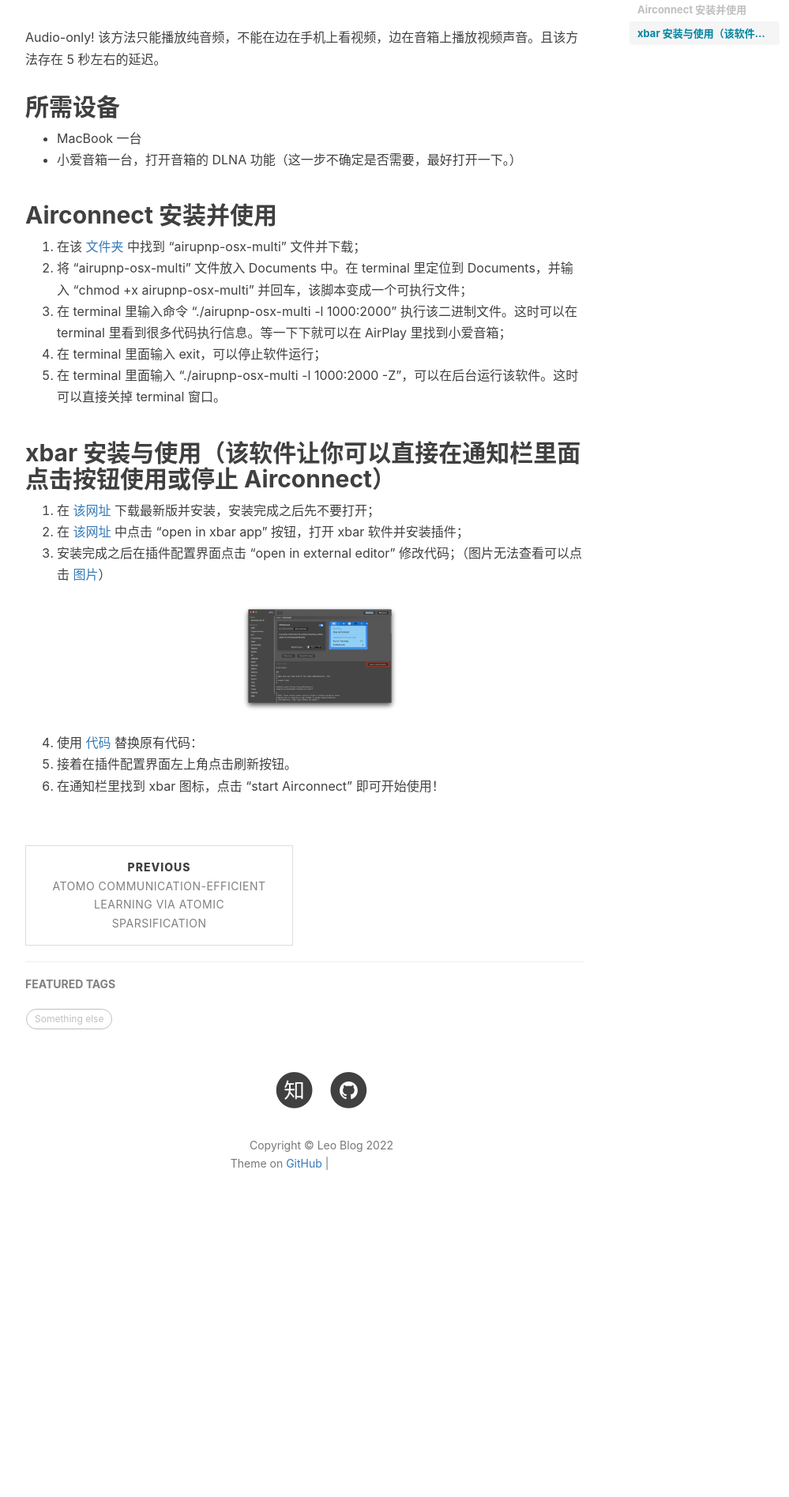
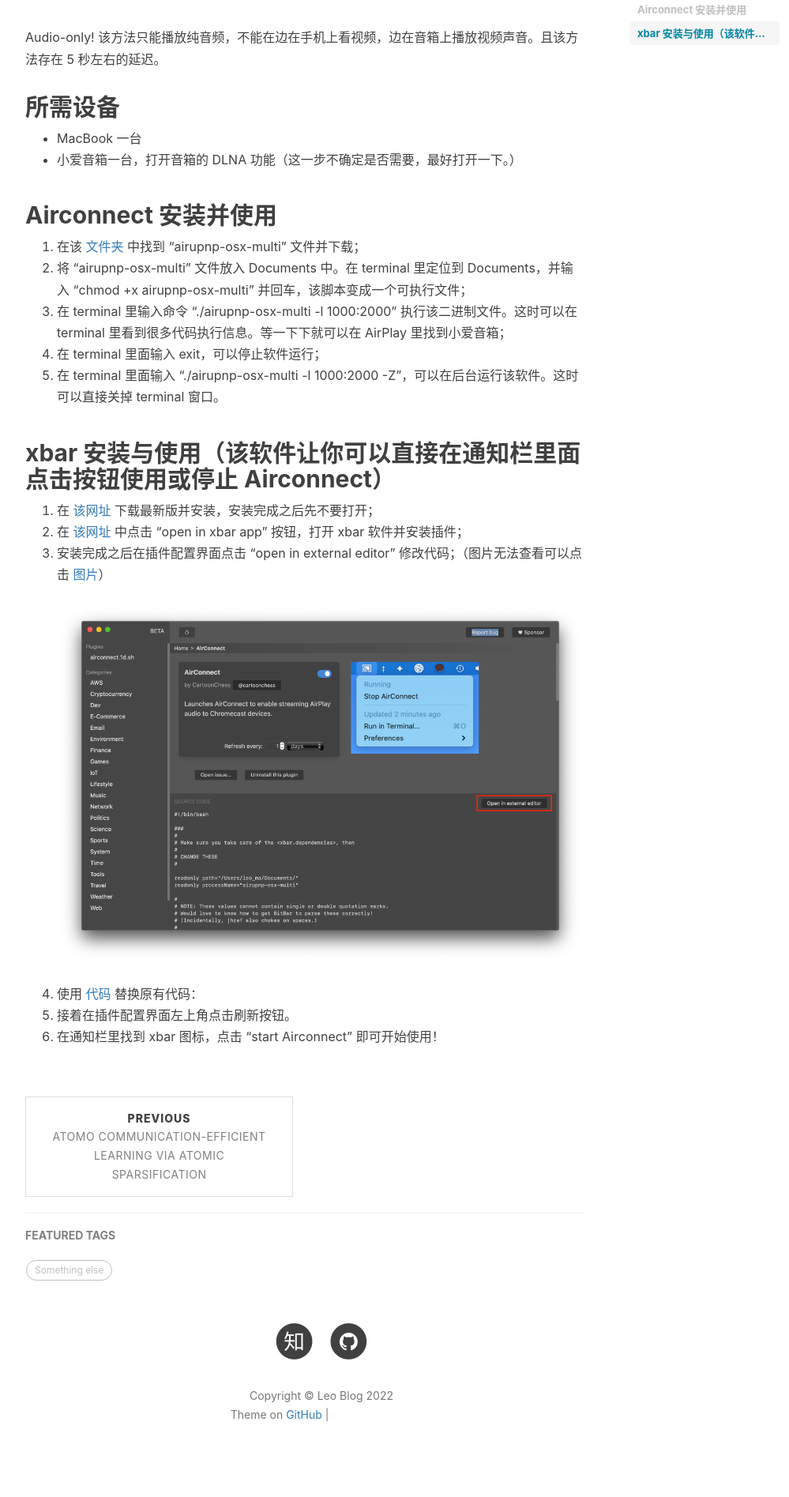
Before and after one commit to derek1998/derek1998.github.io, a Jekyll site: the page built from _posts/2022-01-31-Airconnect.md, in a window 1280 px wide. Shown: the part 680-2575 px from the top of the page at 79% size, without its empty margins (233-1232 px from the left). Built offline with Jekyll 4.4.1, drawn with Linux system fonts in a browser that asks for light colours; nearby versions of some CDN libraries; comment, search, counter and statistics services are not loaded; before the commit the page ends 2257 px from its top, so only the background shows below that; grey boxes are pictures that could not be loaded.

Commit message:
Update 2022-01-31-Airconnect.md

```diff
--- a/_posts/2022-01-31-Airconnect.md
+++ b/_posts/2022-01-31-Airconnect.md
@@ -33,7 +33,7 @@ tags:
 1. 在 [该网址](https://github.com/matryer/xbar/releases) 下载最新版并安装，安装完成之后先不要打开；
 2. 在 [该网址](https://xbarapp.com/docs/plugins/Music/airconnect.1d.sh.html) 中点击 "open in xbar app" 按钮，打开 xbar 软件并安装插件；
 3. 安装完成之后在插件配置界面点击 “open in external editor” 修改代码；（图片无法查看可以点击 [图片](https://github.com/derek1998/derek1998.github.io/blob/main/figures/plugin.png)）
-<img src="https://github.com/derek1998/derek1998.github.io/blob/main/figures/plugin.png" width="30%">
+![img](https://github.com/derek1998/derek1998.github.io/blob/main/figures/plugin.png?raw=true)
 
 4. 使用 [代码](https://github.com/derek1998/derek1998.github.io/blob/main/src/xbar_plugin.txt) 替换原有代码：
 5. 接着在插件配置界面左上角点击刷新按钮。
```
